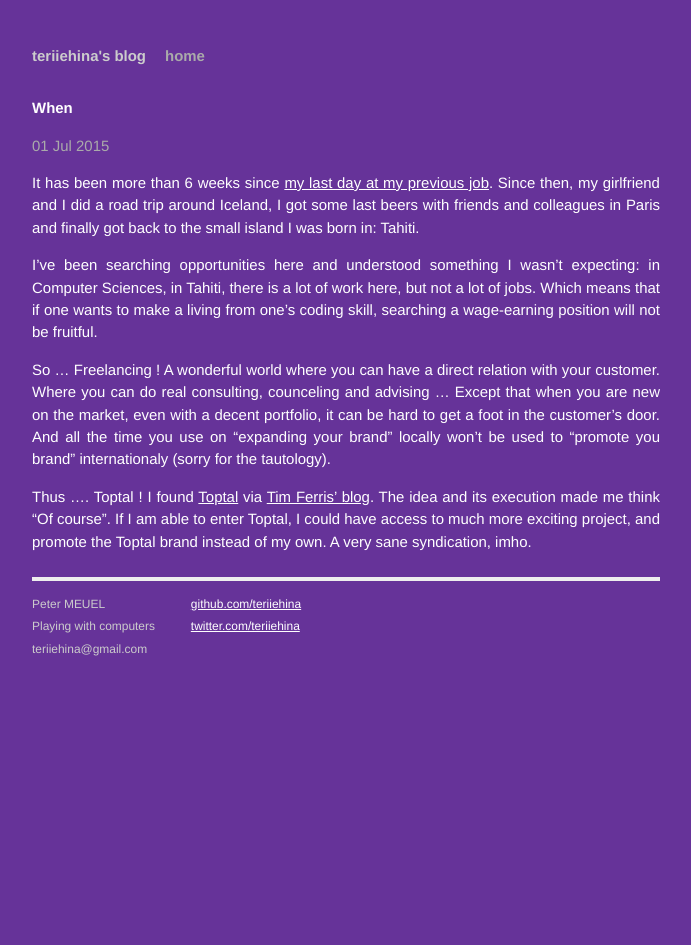
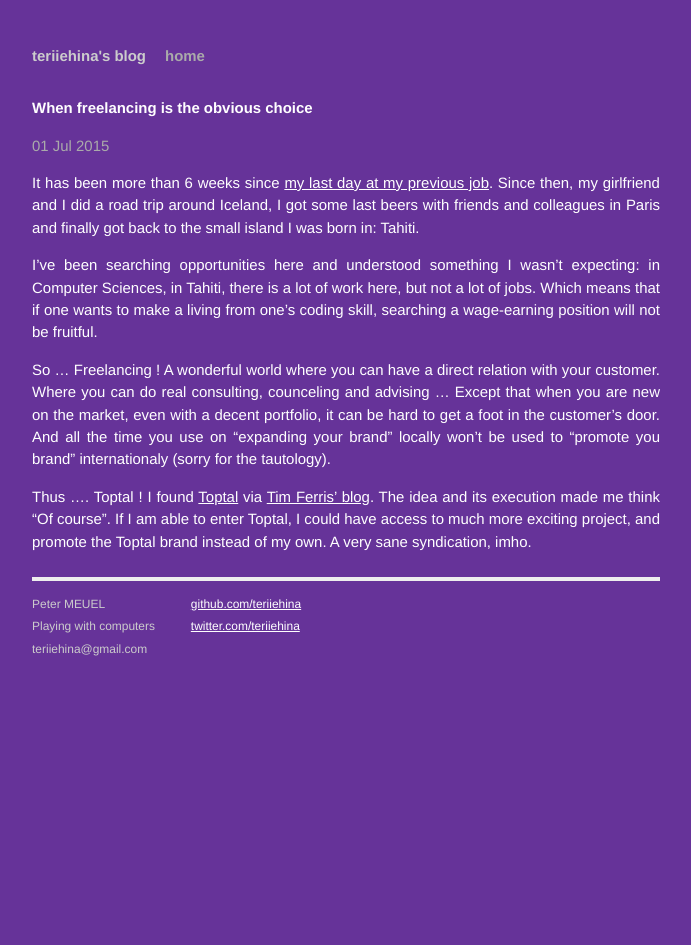
Before and after one commit to teriiehina/teriiehina.github.com, a Jekyll site: the page built from _posts/2015-07-01-when-freelancing-is-the-obvious-choice.md, in a window 1280 px wide. Shown: the whole page, without its empty margins (294-985 px from the left). Built offline with Jekyll 4.4.1, drawn with Linux system fonts in a browser that asks for light colours; Markdown is read by kramdown in place of the engine named in the settings.

Commit message:
Should try to render my blog locally instead of pushing it to GH to see the changes :(

```diff
--- a/_posts/2015-07-01-when-freelancing-is-the-obvious-choice.md
+++ b/_posts/2015-07-01-when-freelancing-is-the-obvious-choice.md
@@ -1,6 +1,6 @@
 ---
 layout: post
-title: When
+title: When freelancing is the obvious choice
 categories:
 - freelancing
 status: publish
```
